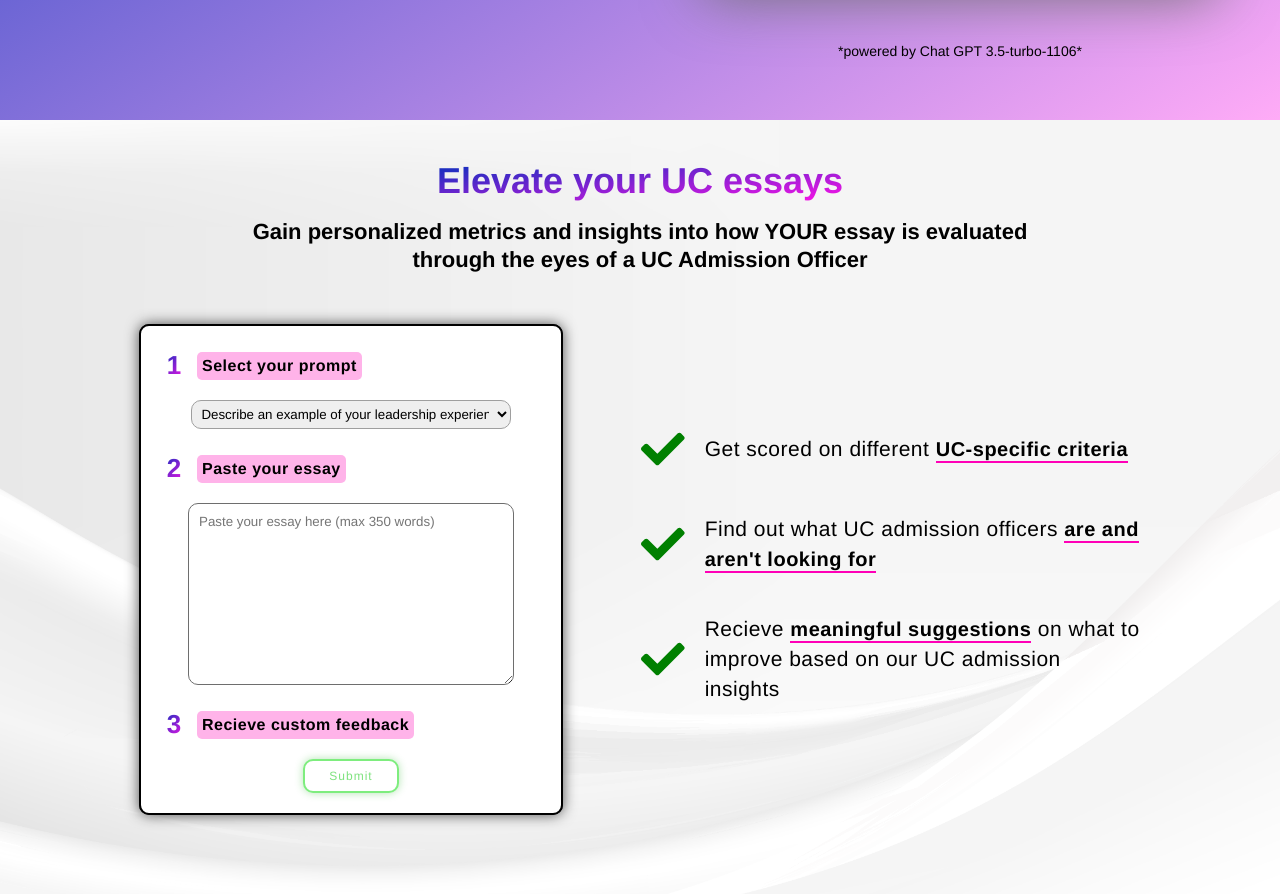
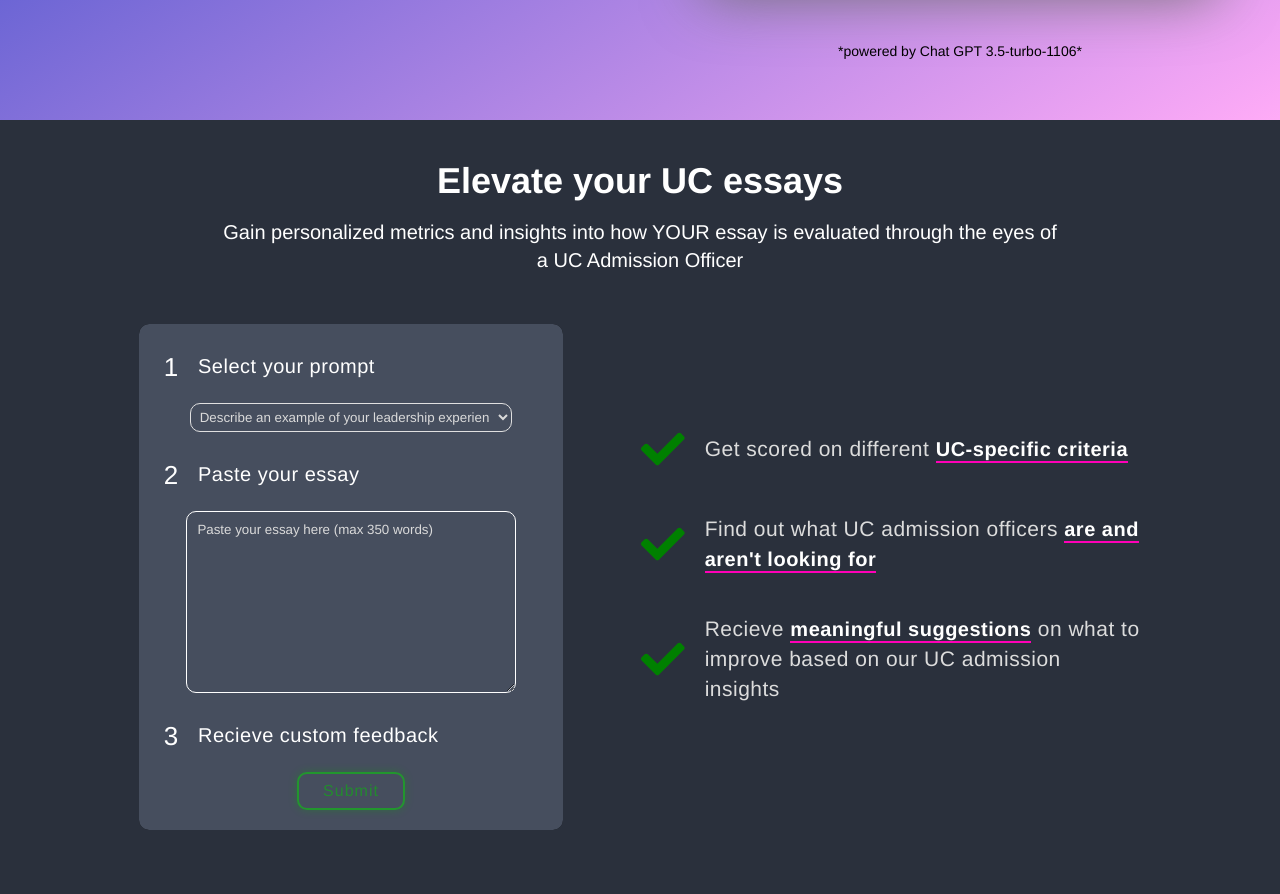
Before and after one commit to Lopez-Jordan/UC-Chatbot, a React (Vite) app in the folder client/: page / in a window 1280 px wide. Shown: the part 680-1574 px from the top of the page. Built offline with nearby package versions, Linux system fonts and the light colour scheme.

Commit message:
a lot of style changes

```diff
--- a/client/src/components/Chatbot/Chatbot.jsx
+++ b/client/src/components/Chatbot/Chatbot.jsx
@@ -1,8 +1,8 @@
-import { useState, useEffect } from 'react';
+import { useState } from 'react';
 import './Chatbot.css';
 import { formatConvHistory } from '../../../utils.js';
 
-const MAX_CHARACTERS = 200; // CHANGED
+const MAX_CHARACTERS = 200;
 
 export default function Chatbot() {
   const [userMessage, setUserMessage] = useState("");
--- a/client/src/components/Reviewer/Modal.jsx
+++ b/client/src/components/Reviewer/Modal.jsx
@@ -64,7 +64,7 @@ export default function Modal({ setIsModalOpen, setCommentary, commentary, JSONs
                     </div>
                 </div>
             </div>
-            <h4 className='grade'>Grade: <span>{JSONscoreArr[5]}</span></h4>
+            <h4 className='grade'>Grade: <span>{convertToGrade(JSONscoreArr[5])}</span></h4>
 
           </div>
           <div className='RightScore'>
--- a/client/src/components/Reviewer/Reviewer.css
+++ b/client/src/components/Reviewer/Reviewer.css
@@ -1,6 +1,6 @@
 .main2{
     height: 90vh;
-    background-image: url('/white.png');
+    background-color: #2a303c;
     background-repeat: no-repeat; /* Optional: Specify how the background image should repeat */
     background-size: cover;
     padding: 40px 110px;
@@ -30,10 +30,8 @@
     display: flex;
     flex-direction: column;
     padding: 20px;
-    background-color: white;
-    box-shadow: 0 0 14px rgb(79, 79, 79);
+    background-color: rgb(70, 78, 94);
     border-radius: 10px;
-    border: 2.5px solid black;
 }
 
 .numContainer{
@@ -45,25 +43,22 @@
 .numContainer > h3{
     margin-top: 6px;
     letter-spacing: 0.5px;
-    font-size: 16px;
-    color: rgb(0, 0, 0);
-    font-weight: 600;
-    background-color: #ffb3e9;
+    font-size: 20px;
+    color: white;
+    font-weight: 400;
     padding: 5px;
     border-radius: 5px;
 }
 .numSpan{
     display: inline-block;
-    width: 26px; /* Adjust the width */
-    height: 26px; /* Adjust the height */
-    background-color: white;
+    width: 24px; /* Adjust the width */
+    height: 24px; /* Adjust the height */
+    color: white;
     border-radius: 50%;
     text-align: center;
     line-height: 26px; /* Should match the height for vertical centering */
-    background: linear-gradient(to bottom right,#0032bb, #ff12e7);
-    -webkit-background-clip: text;
-    color: transparent;
-    font-weight: 600; /* Adjust the font-weight */
+    background-color: transparent;
+    font-weight: 400; /* Adjust the font-weight */
     font-size: 26px; /* Adjust the font-size */
     margin-right: 10px;
     position: relative;
@@ -71,45 +66,48 @@
 
 }
 #perfect{
-    background: linear-gradient(to bottom right,#0032bb, #ff12e7);
-    -webkit-background-clip: text;
-    color: transparent;
+    color: white;
     font-size: 36px;
 }
 
-#perfect > span{
-    font-style: italic;
-}
 .metrics{
     margin: 16px 0 50px 0;
-    color: black;
+    color: white;
     text-align: center;
-    font-weight: 600;
+    font-weight: 500;
     line-height: 28px;
-    font-size: 22px;
+    font-size: 20px;
 }
 #essay{
     height: 160px;
     width: 80%;
-    border: 1.75px solid rgb(110, 110, 110);
     padding: 10px;
     margin: 10px 0px 20px 0px;
     border-radius: 10px;
+    background-color: transparent;
+    border: 1px solid rgb(255, 255, 255);
+    color: rgb(224, 224, 224);
 }
+#essay::placeholder{
+    color: rgb(218, 218, 218);
+}
+
 
 
 select{
     width: 84%;
     margin: 10px 0px 20px 0px;
-    border: 1.75px solid rgb(159, 159, 159);
+    border: 1px solid rgb(224, 224, 224);
     padding: 5px;
     color: black;
     border-radius: 10px;
+    background-color: transparent;
+    color: rgb(218, 218, 218);
 }
 
 
 #getFeedback{
-    font-size: 12px;
+    font-size: 16px;
     margin: 10px 0px 0px 0px;
     width: fit-content;
     padding: 8px 24px;
@@ -117,7 +115,7 @@ select{
     border-radius: 10px;
     cursor: pointer;
     font-weight: 400;
-    background-color: white;
+    background-color: transparent;
     color: rgb(0, 199, 0);
     border: 2px solid rgb(0, 221, 0);
     box-shadow: 0 0 8px rgba(0, 169, 0, 0.607);
@@ -148,13 +146,13 @@ select{
     font-size: 21px;
     font-weight: 500;
     letter-spacing: 0.5px;
-    color: rgb(0, 0, 0);
+    color: rgb(220, 220, 220);
     width: 500px;
     line-height: 30px;
 }
 
 .bold{
-    color: black;
+    color: rgb(255, 255, 255);
     font-size: 20px;
     font-weight: 600;
     padding-bottom: 1px;
--- a/client/src/components/Reviewer/Reviewer.jsx
+++ b/client/src/components/Reviewer/Reviewer.jsx
@@ -9,29 +9,26 @@ import { useNavigate } from 'react-router-dom';
 export default function Reviewer() {
 
   const [userLoggedIn, setUserLoggedIn] = useContext(LogInContext);
-
   const [inputEssay, setInputEssay] = useState("");
   const [prompt, setPrompt] = useState("");
   const [JSONscoreArr, setJSONscoreArr] = useState([]);
   const [commentary, setCommentary] = useState("");
   const [isModalOpen, setIsModalOpen] = useState(false);
   const [loading, setLoading] = useState(false);
-
   const navigate = useNavigate();
-
 
   const handleFormSubmit = async (e) => {
     e.preventDefault();
-
-    if (!userLoggedIn.loggedIn){
+    if (!userLoggedIn.loggedIn) {
       alert('sorry you must be logged in to use this feature :/')
       return;
     }
 
-    if (userLoggedIn.credits < 1){
+    if (userLoggedIn.credits < 1) {
       alert('sorry you dont have enough credits :/');
       navigate('/purchase');
     } else {
+      if (confirm("Are you sure you want to spend 1 credit?")) {
         const subtractCredits = await fetch('/api/addCredits', {
           method: "PUT",
           headers: {
@@ -39,7 +36,7 @@ export default function Reviewer() {
           },
           body: JSON.stringify({ email: userLoggedIn.email, credits: -1 })
         });
-      if (subtractCredits.ok){
+        if (subtractCredits.ok) {
           setUserLoggedIn({
             loggedIn: true,
             name: userLoggedIn.name,
@@ -49,6 +46,9 @@ export default function Reviewer() {
           });
         } else {
           alert('something went wrong subtracting credits');
+        }
+      } else {
+        return;
       }
     }
 
@@ -84,13 +84,11 @@ export default function Reviewer() {
     setPrompt("");
   };
 
-
-
   return (
     <div className='main2'>
       <div className='topHalf'>
         <h1 id='perfect'>Elevate your UC essays</h1>
-          <h2 className='metrics'>Gain personalized metrics and insights into how <span id="perfects">YOUR</span> essay is evaluated through the eyes of a UC Admission Officer</h2>
+        <p className='metrics'>Gain personalized metrics and insights into how YOUR essay is evaluated through the eyes of a UC Admission Officer</p>
         <div style={{ display: "Flex", justifyContent: "center" }}>
         </div>
       </div>
@@ -118,7 +116,7 @@ export default function Reviewer() {
             <div className='numContainer'><span className='numSpan'>2</span>
               <h3>Paste your essay</h3>
             </div>
-            <div style={{display: "Flex", justifyContent: "center"}}>
+            <div style={{ display: "Flex", justifyContent: "center" }}>
               <textarea
                 id='essay'
                 onChange={(e) => setInputEssay(e.target.value)}
@@ -130,15 +128,11 @@ export default function Reviewer() {
               <h3>Recieve custom feedback</h3>
             </div>
             <div style={{ display: "Flex", justifyContent: "center" }}>
-
               {(loading && (commentary.length == 0)) ? (
                 <div className="loading-spinner"></div>
               ) : (
-
                 <button disabled={!inputEssay.length || loading} style={{ opacity: !inputEssay.length || loading ? 0.5 : 1 }} id="getFeedback" type='submit'>Submit</button>
               )}
-
-
             </div>
           </form>
           {(isModalOpen) &&
@@ -146,12 +140,12 @@ export default function Reviewer() {
           }
         </div>
         <div className='reasons'>
-          <div style={{marginTop: "20%"}} className='reasonsCheck'>
-            <FaCheck className='check'/>
+          <div style={{ marginTop: "20%" }} className='reasonsCheck'>
+            <FaCheck className='check' />
             <p className='checkPara'>Get scored on different <span className='bold'>UC-specific criteria</span></p>
           </div>
           <div className='reasonsCheck'>
-            <FaCheck className='check'/>
+            <FaCheck className='check' />
             <p className='checkPara'>Find out what UC admission officers <span className='bold'>are and aren't looking for</span></p>
           </div>
           <div className='reasonsCheck'>
--- a/client/src/pages/Home/Home.css
+++ b/client/src/pages/Home/Home.css
@@ -25,18 +25,19 @@
 #chatHeader{
     float: end;
     margin-top: 16px;
-    font-weight: 600;
     color: white;
-    font-size: 18px;
     letter-spacing: 0.5px;
     width: 90%;
-    line-height: 26px;
+
+    font-weight: 6a00;
+    line-height: 28px;
+    font-size: large;
 }
 
 #message {
     margin-bottom: 20px;
     font-weight: 400;
-    font-size: 16px;
+    font-size: 20px;
     font-weight: 400;
     letter-spacing: 1px;
     float: left;
--- a/client/utils.js
+++ b/client/utils.js
@@ -14,8 +14,9 @@ export function formatNicely(text) {
     return result;
 }
 
-export function convertToGrade (score){
-    score = (score / 500) * 100;
+export function convertToGrade (overallScore){
+    let score = overallScore;
+
     if (score >= 97){
         return "A+";
     }
```
Also changed, not shown: 2 other files (tests, documents, lock files or other folders). Lines whose indentation alone changed are shown as unchanged.
